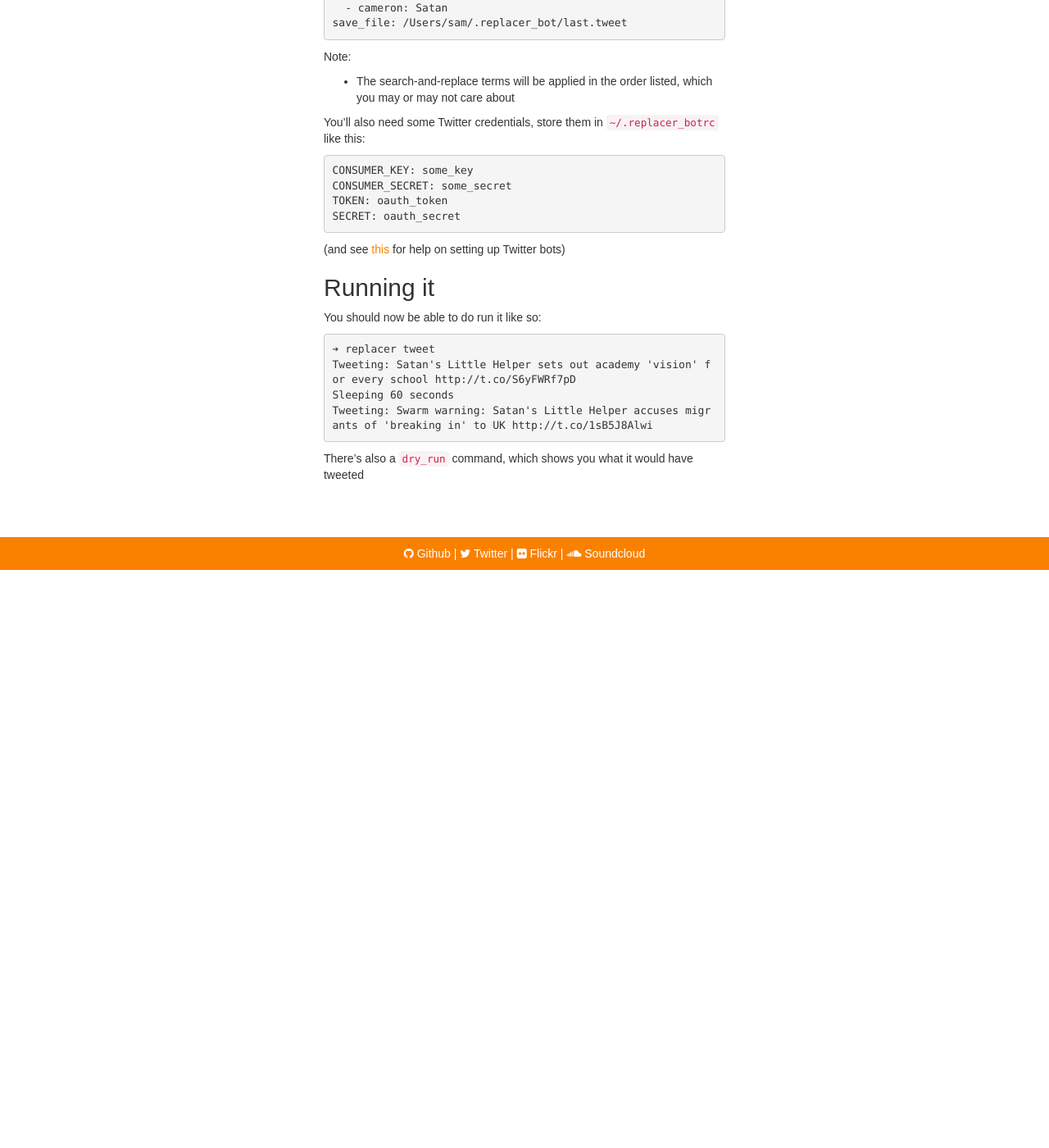
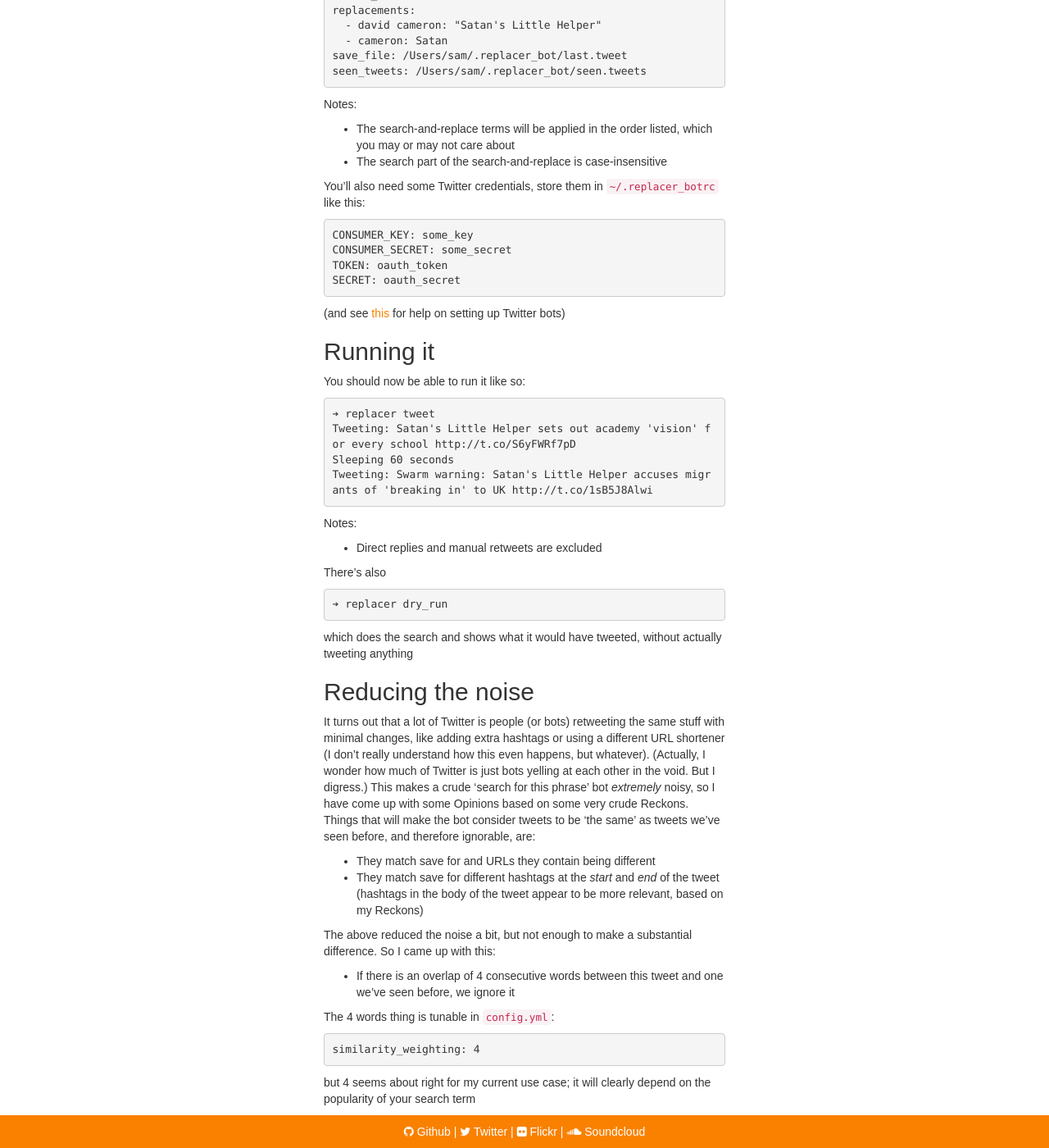
Before and after one commit to pikesley/pikesley.github.io, a Jekyll site: the page built from projects/replacer_bot.md, in a window 1280 px wide and 1400 px high, scrolled down 705 px. Shown: the whole window at 82% size. Built offline with Jekyll 4.4.1, drawn with Linux system fonts in a browser that asks for light colours; nearby versions of some CDN libraries; some web fonts are replaced; some of the changed text lies outside the part shown.

Commit message:
More words

```diff
--- a/projects/replacer_bot.md
+++ b/projects/replacer_bot.md
@@ -8,6 +8,7 @@ Twitter bot that:
 * Searches Twitter for a phrase
 * Search-and-replaces phrases in the tweets
 * Tweets them
+* Makes a note of the last tweet found so it knows where to start from next time
 
 ## Installation
 
@@ -29,10 +30,12 @@ The default config is [here](https://github.com/pikesley/replacer_bot/blob/maste
       - david cameron: "Satan's Little Helper"
       - cameron: Satan
     save_file: /Users/sam/.replacer_bot/last.tweet
+    seen_tweets: /Users/sam/.replacer_bot/seen.tweets
 
-Note:
+Notes:
 
 * The search-and-replace terms will be applied in the order listed, which you may or may not care about
+* The search part of the search-and-replace is case-insensitive
 
 You'll also need some Twitter credentials, store them in `~/.replacer_botrc` like this:
 
@@ -45,11 +48,36 @@ You'll also need some Twitter credentials, store them in `~/.replacer_botrc` lik
 
 ## Running it
 
-You should now be able to do run it like so:
+You should now be able to run it like so:
 
     ➔ replacer tweet
     Tweeting: Satan's Little Helper sets out academy 'vision' for every school http://t.co/S6yFWRf7pD
     Sleeping 60 seconds
     Tweeting: Swarm warning: Satan's Little Helper accuses migrants of 'breaking in' to UK http://t.co/1sB5J8Alwi
 
-There's also a `dry_run` command, which shows you what it would have tweeted
+Notes:
+
+* Direct replies and manual retweets are excluded
+
+There's also
+
+    ➔ replacer dry_run
+
+which does the search and shows what it would have tweeted, without actually tweeting anything
+
+## Reducing the noise
+
+It turns out that a lot of Twitter is people (or bots) retweeting the same stuff with minimal changes, like adding extra hashtags or using a different URL shortener (I don't really understand how this even happens, but whatever). (Actually, I wonder how much of Twitter is just bots yelling at each other in the void. But I digress.) This makes a crude 'search for this phrase' bot _extremely_ noisy, so I have come up with some Opinions based on some very crude Reckons. Things that will make the bot consider tweets to be 'the same' as tweets we've seen before, and therefore ignorable, are:
+
+* They match save for and URLs they contain being different
+* They match save for different hashtags at the _start_ and _end_ of the tweet (hashtags in the body of the tweet appear to be more relevant, based on my Reckons)
+
+The above reduced the noise a bit, but not enough to make a substantial difference. So I came up with this:
+
+* If there is an overlap of 4 consecutive words between this tweet and one we've seen before, we ignore it
+
+The 4 words thing is tunable in `config.yml`:
+
+    similarity_weighting: 4
+
+but 4 seems about right for my current use case; it will clearly depend on the popularity of your search term
```
